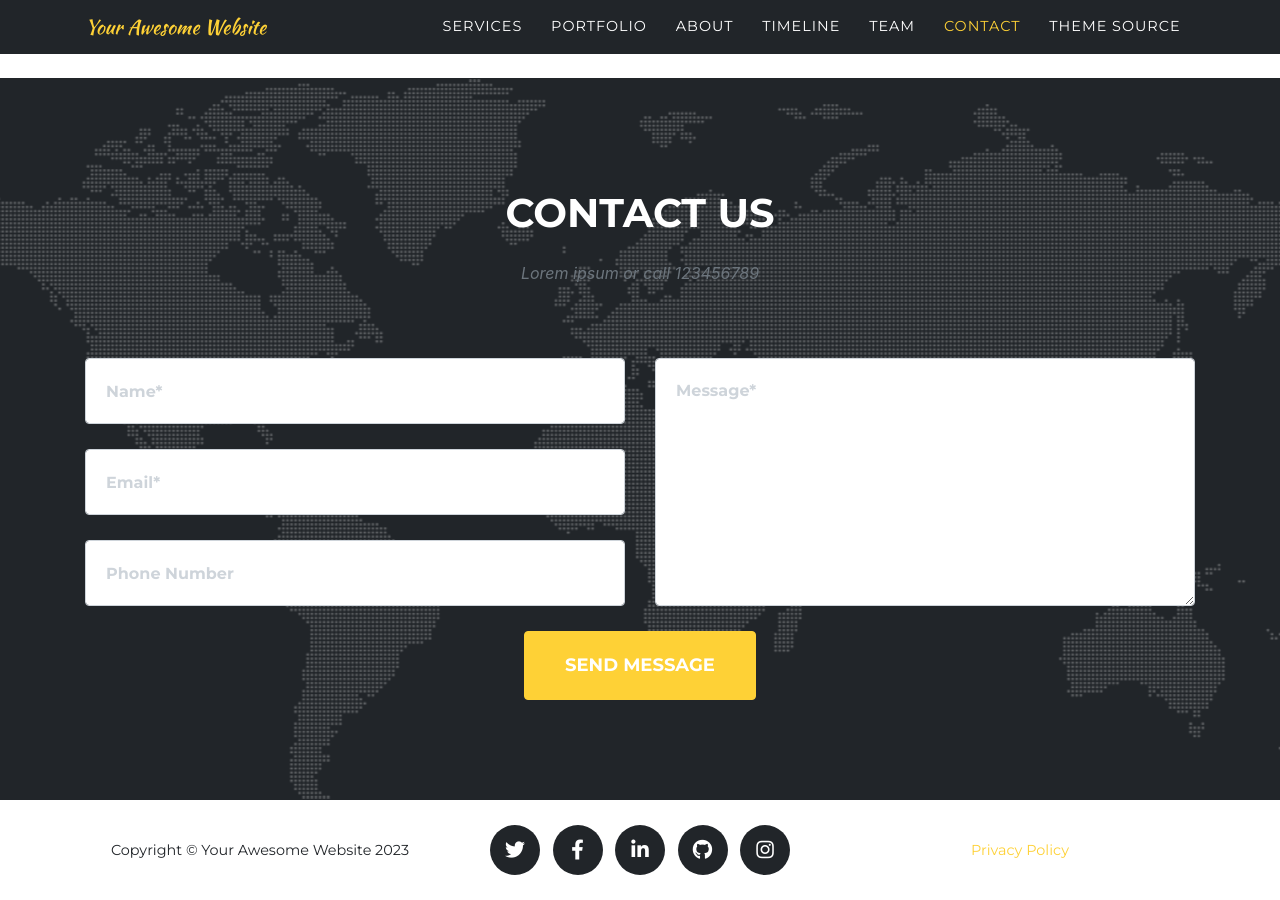
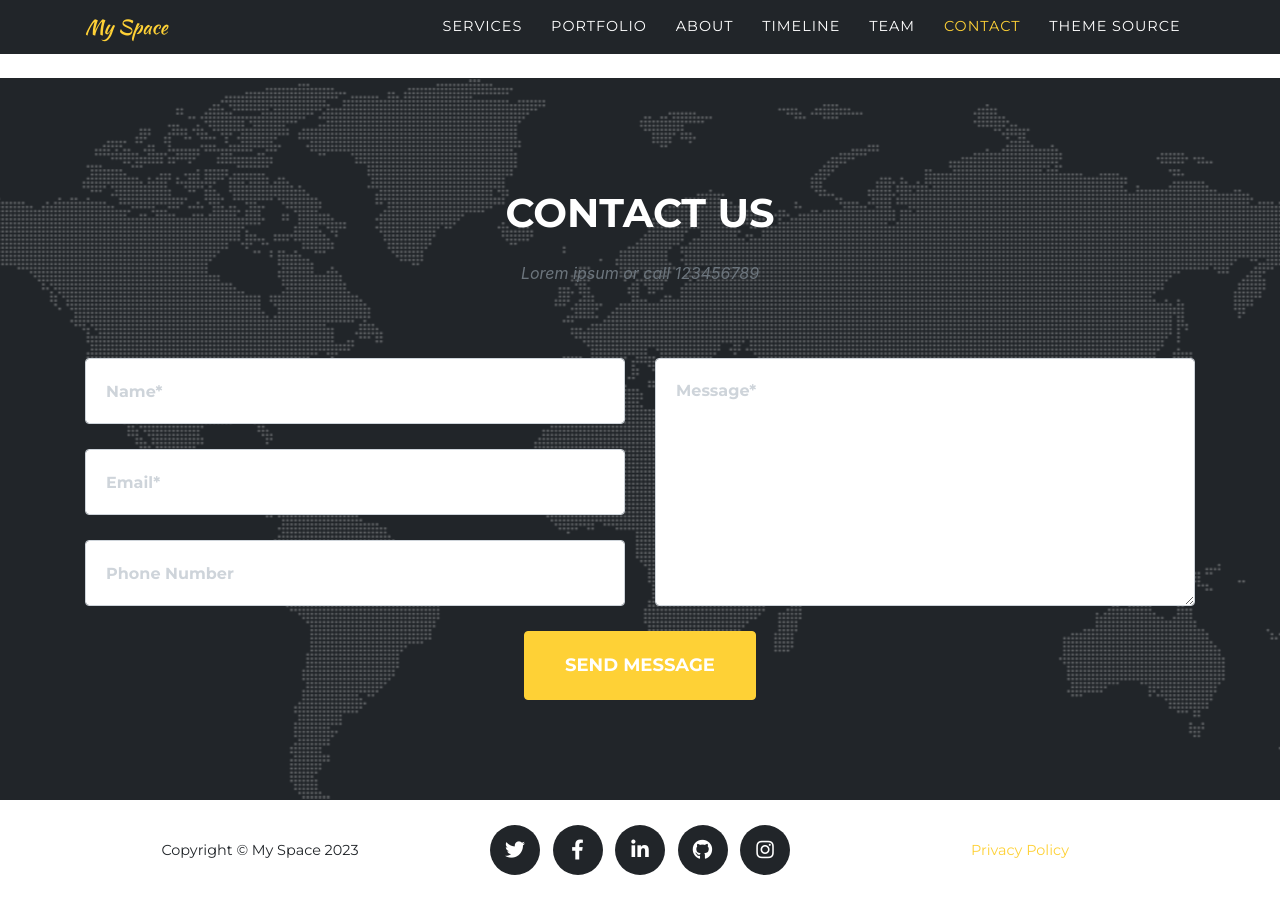
Before and after one commit to raviriley/agency-jekyll-theme, a Jekyll site: the page built from index.md, in a window 1280 px wide and 900 px high, scrolled down 5690 px. Built offline with Jekyll 4.4.1, drawn with Linux system fonts in a browser that asks for light colours; some web fonts are replaced.

```diff
--- a/_config.yml
+++ b/_config.yml
@@ -16,10 +16,10 @@
 url    : "" # the base hostname & protocol for your site, e.g. http://example.com
 baseurl: "" # the subpath of your site, e.g. /blog
 
-title      : Your Awesome Website
-email      : your-email@example.com #this is also the email contact forms will go to
+title      : My Space
+email      : wotmdskfk32@naver.com #this is also the email contact forms will go to
 description: "Site description"
-author     : Your Name
+author     : Moon Jae Seung
 # logo:     #optional, defaults to site title
   # path: assets\img\clients\creative-market.jpg
   # height: 60 #height in px, defaults to 52px
```
